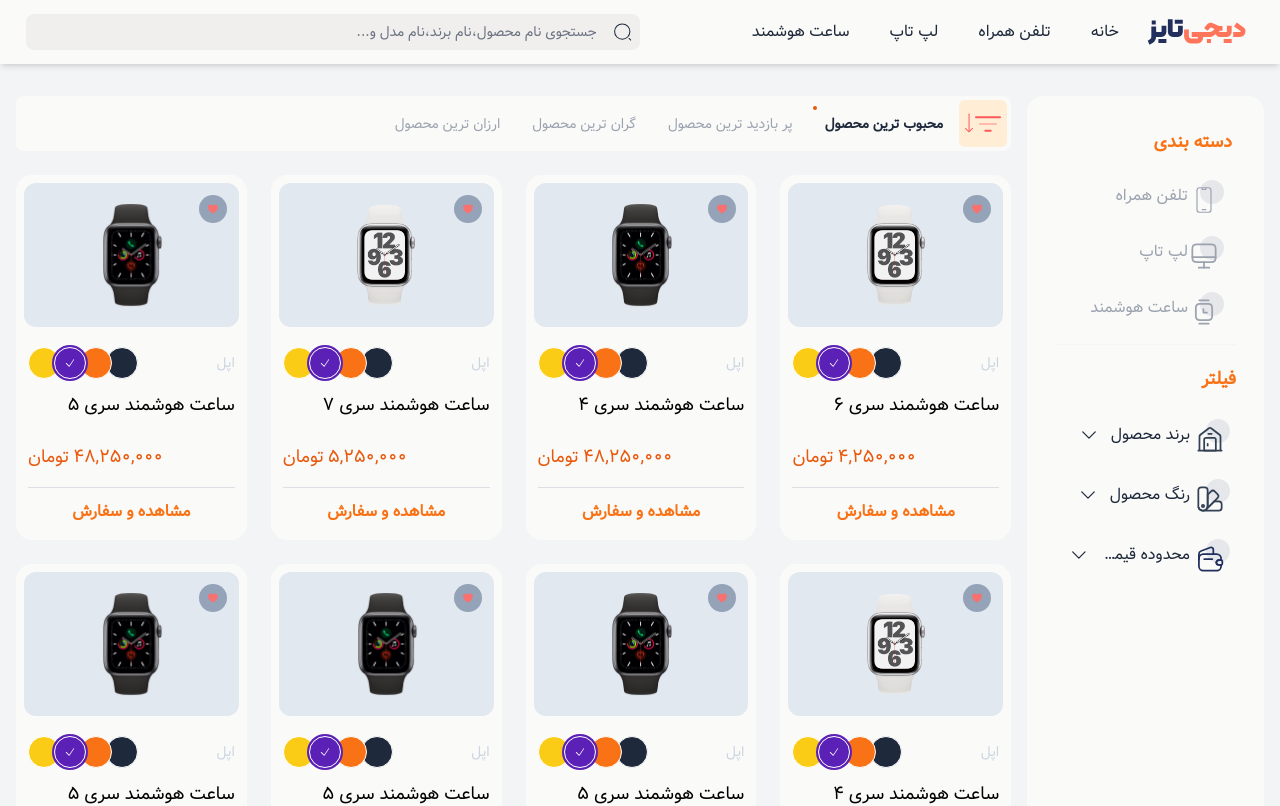
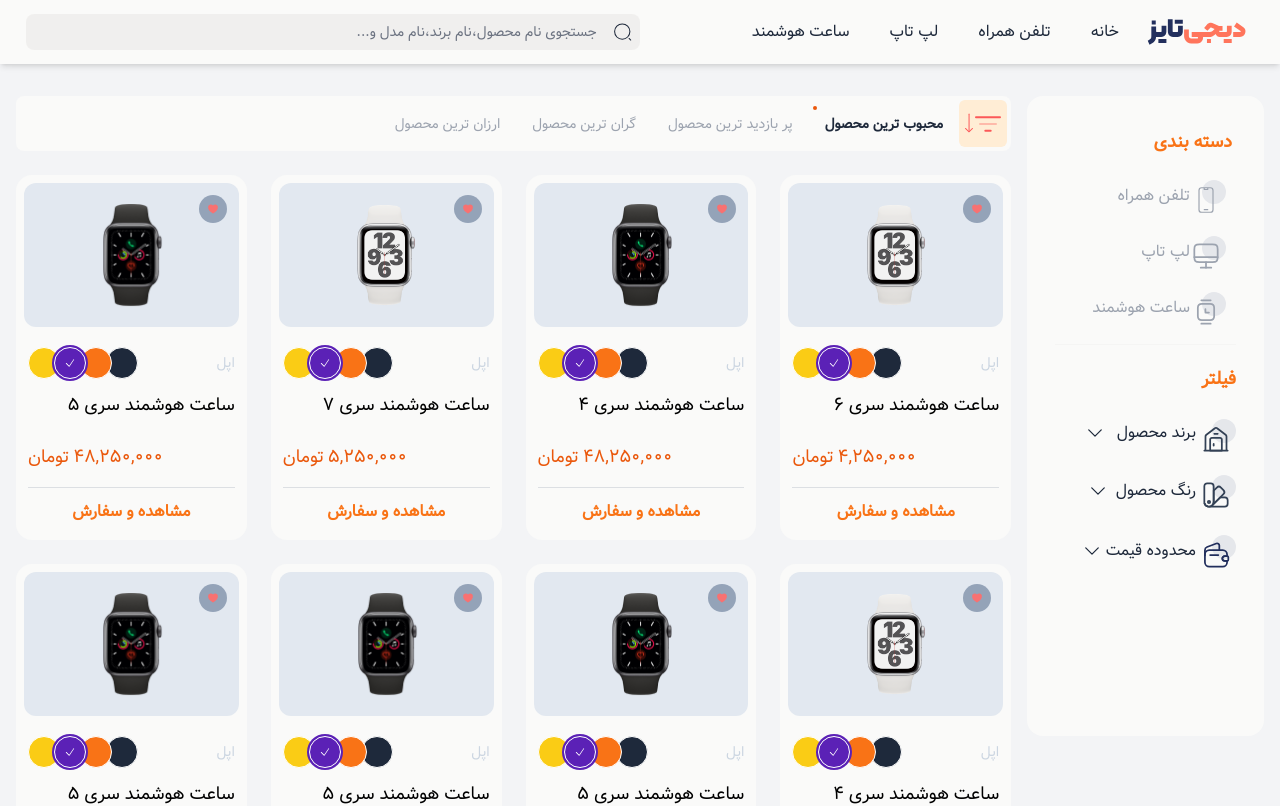
Before and after one commit to MohammadmehdiJamalpour/DigitizeApp, a website: page public/index.html in a window 1280 px wide. Shown: the top 806 px of the page. Drawn offline with nearby package versions, Linux system fonts and the light colour scheme.

Commit message:
side bar imrproved

```diff
--- a/public/index.html
+++ b/public/index.html
@@ -214,7 +214,7 @@
       >
         <!-- side Bar -->
         <div
-          class="hidden md:flex bg-stone-50 flex-col justify-start items-center p-6 rounded-2xl col-start-1 col-span-3 xl:col-span-1 row-span-2"
+          class="hidden md:flex sticky top-24 max-h-[calc(100vh_-_160px)] overflow-auto bg-stone-50 flex-col justify-start items-center p-6 rounded-2xl col-start-1 col-span-3 xl:col-span-1 row-span-2"
         >
           <div class="w-full xl:p-1">
             <!-- Types of products -->
@@ -237,7 +237,7 @@
                   @click="type = 1"
                   :class="type === 1 ? activeClass : ''"
                   url="#"
-                  class="flex items-center text-gray-400 p-0.5 lg:p-1.5 xl:py-3 xl:px-2 w-full hover:bg-gray-100 rounded-xl cursor-pointer"
+                  class="flex items-center text-gray-400 p-0.5 lg:p-1.5 xl:py-3 xl:px-1.5w-full hover:bg-gray-100 rounded-xl cursor-pointer"
                 >
                   <span
                     class="inline-block mb-2 bg-gray-200 relative w-5 h-5 xl:w-6 xl:h-6 rounded-full"
@@ -268,7 +268,7 @@
                   @click="type = 2"
                   :class="type === 2 ? activeClass : ''"
                   url="#"
-                  class="flex items-center text-gray-400 p-1 lg:p-1.5 xl:py-3 xl:px-2 w-full hover:bg-gray-100 rounded-xl cursor-pointer"
+                  class="flex items-center text-gray-400 p-1 lg:p-1.5 xl:py-3 xl:px-1.5w-full hover:bg-gray-100 rounded-xl cursor-pointer"
                 >
                   <span
                     class="inline-block mb-2 bg-gray-200 relative w-5 h-5 xl:w-6 xl:h-6 rounded-full"
@@ -318,7 +318,7 @@
                   @click="type = 3"
                   :class="type === 3 ? activeClass : ''"
                   url="#"
-                  class="flex items-center text-gray-400 p-0.5 lg:p-1.5 xl:py-3 xl:px-2 w-full hover:bg-gray-100 rounded-xl cursor-pointer"
+                  class="flex items-center text-gray-400 p-0.5 lg:p-1.5 xl:py-3 xl:px-1.5w-full hover:bg-gray-100 rounded-xl cursor-pointer"
                 >
                   <span
                     class="inline-block mb-2 bg-gray-200 relative w-5 h-5 xl:w-6 xl:h-6 rounded-full"
@@ -391,7 +391,7 @@
                 <!-- Header -->
                 <div
                   @click="isOpenBrand = !isOpenBrand"
-                  class="relative hover:bg-gray-100 rounded-lg p-1.5 h-full flex items-center w-full"
+                  class="relative hover:bg-gray-100 rounded-lg py-1 h-full flex items-center justify-between w-full"
                 >
                   <span
                     class="inline-block text-slate-700 absolute lg:my-1 xl:my-2 top-0.5 mb-2 bg-gray-200 w-5 h-5 xl:w-6 xl:h-6 rounded-full"
@@ -427,7 +427,7 @@
                     </svg>
                   </span>
                   <a
-                    class="pr-3 text-slate-800 lg:pr-4 lg:p-1 xl:p-2 flex justify-between lg:justify-start items-center w-full cursor-pointer"
+                    class="pr-3 text-slate-800 lg:pr-2 lg:p-1 xl:py-2 flex justify-between lg:justify-start items-center w-full cursor-pointer"
                   >
                     <p
                       class="mr-4 xl:mr-8 text-xs lg:text-sm xl:text-base truncate"
@@ -440,7 +440,7 @@
                       viewBox="0 0 24 24"
                       stroke-width="1.5"
                       stroke="currentColor"
-                      class="w-3 h-3 lg:w-4 lg:h-4 lg:mr-3 xl:mr xl:w-5 xl:h-5 transition-all duration-500"
+                      class="w-3 h-3 lg:mr-3 xl:mr xl:w-5 xl:h-5 transition-all duration-500"
                       :class="isOpenBrand ? 'rotate-180' : ''"
                     >
                       <path
@@ -512,7 +512,7 @@
                 <!-- Header -->
                 <div
                   @click="isColorOpen = !isColorOpen"
-                  class="relative hover:bg-gray-100 rounded-lg p-1.5 h-full flex items-center w-full"
+                  class="relative hover:bg-gray-100 rounded-lg py-1.5 h-full flex items-center justify-between w-full"
                 >
                   <span
                     class="inline-block text-slate-700 absolute lg:my-1 xl:my-2 top-0.5 mb-2 bg-gray-200 w-5 h-5 xl:w-6 xl:h-6 rounded-full"
@@ -563,7 +563,7 @@
                     </svg>
                   </span>
                   <a
-                    class="pr-3 text-slate-800 lg:pr-4 lg:p-1 xl:p-2 flex justify-between lg:justify-start items-center w-full cursor-pointer"
+                    class="pr-3 text-slate-800 lg:pr-2 lg:py-1 xl:py-2 flex justify-start lg:justify-start items-center w-full cursor-pointer"
                   >
                     <p
                       class="mr-4 xl:mr-8 text-xs lg:text-sm xl:text-base truncate"
@@ -576,7 +576,7 @@
                       viewBox="0 0 24 24"
                       stroke-width="1.5"
                       stroke="currentColor"
-                      class="w-3 h-3 lg:w-4 lg:h-4 lg:mr-3 xl:mr xl:w-5 xl:h-5 transition-all duration-500"
+                      class="w-3 h-3 lg:mr-2 xl:w-5 xl:h-5 transition-all duration-500"
                       :class="isColorOpen ? 'rotate-180' : ''"
                     >
                       <path
@@ -663,7 +663,7 @@
                 <!-- Header -->
                 <div
                   @click="isPriceOpen = !isPriceOpen"
-                  class="relative hover:bg-gray-100 rounded-lg p-1.5 h-full flex items-center w-full"
+                  class="relative hover:bg-gray-100 rounded-lg py-1.5 h-full flex justify-between items-center w-full"
                 >
                   <span
                     class="inline-block absolute text-slate-700 lg:my-1 xl:my-2 top-0.5 mb-2 bg-gray-200 w-5 h-5 xl:w-6 xl:h-6 rounded-full"
@@ -707,7 +707,7 @@
                     </svg>
                   </span>
                   <a
-                    class="pr-3 text-slate-800 lg:pr-4 lg:p-1 xl:p-2 flex justify-between lg:justify-start items-center w-full cursor-pointer"
+                    class="pr-3 text-slate-800 lg:pr-2 lg:p-1 xl:p-2 flex justify-between lg:justify-start items-center w-full cursor-pointer"
                   >
                     <p
                       class="mr-4 xl:mr-8 text-xs lg:text-sm xl:text-base truncate"
@@ -720,7 +720,7 @@
                       viewBox="0 0 24 24"
                       stroke-width="1.5"
                       stroke="currentColor"
-                      class="w-3 h-3 lg:w-4 lg:h-4 lg:mr-3 xl:mr xl:w-5 xl:h-5 transition-all duration-500"
+                      class="w-3 h-3 lg:mr-1 xl:w-5 xl:h-5 transition-all duration-500"
                       :class="isPriceOpen ? 'rotate-180' : ''"
                     >
                       <path
```
Also changed, not shown: public/build/output.css.
